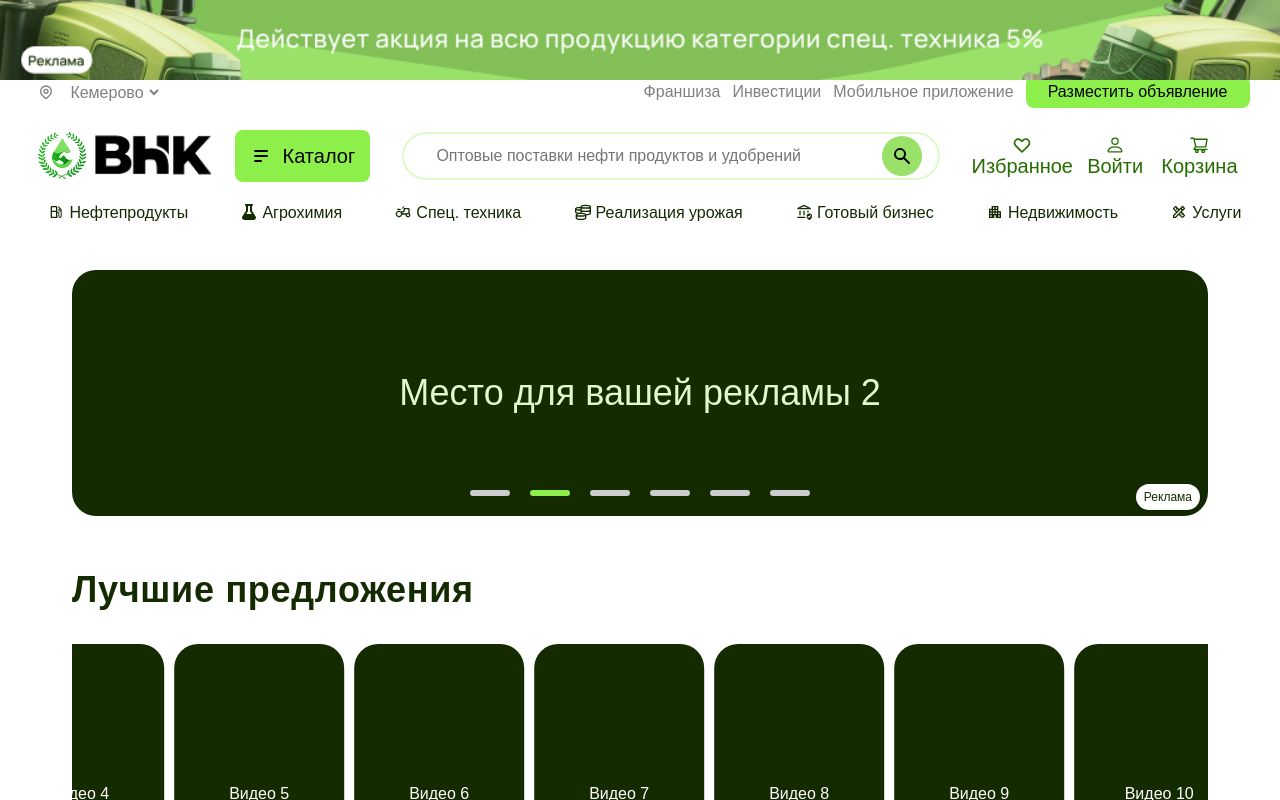
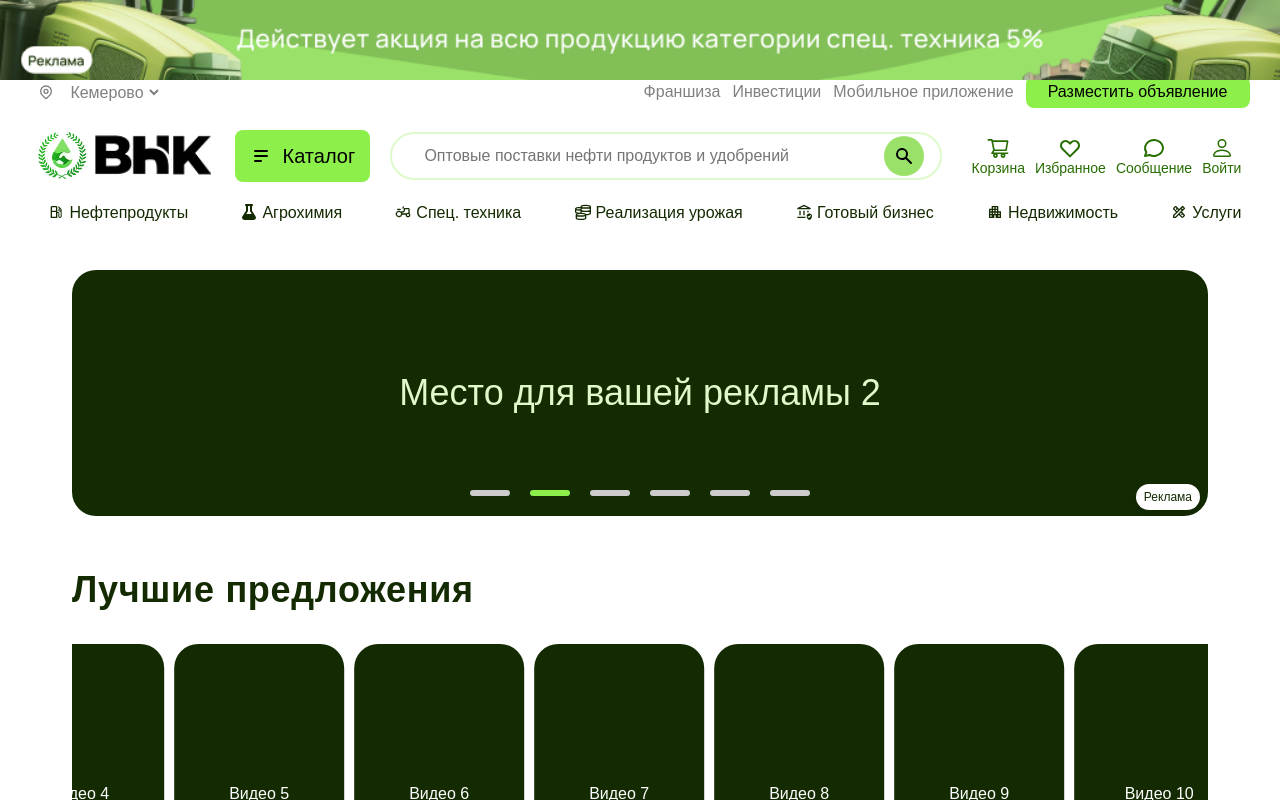
Before and after one commit to ElizavetaZhigunova/vnk, a React (Create React App) app: page / in a window 1280 px wide. Shown: the top 800 px of the page. Built offline with nearby package versions, Linux system fonts and the light colour scheme.

Commit message:
new header

```diff
--- a/src/components/Header.js
+++ b/src/components/Header.js
@@ -17,6 +17,7 @@ import {
   MdOutlineDesignServices,
   MdFavoriteBorder,
 } from "react-icons/md";
+import { TbMessageCircle } from "react-icons/tb";
 import { FaFlask } from "react-icons/fa";
 import { GrMoney } from "react-icons/gr";
 import advertisement from "../assets/images/HedAdv/advertisement.png";
@@ -249,8 +250,20 @@ export default function Header({ SwapPage }) {
             <div className="Icons">
               {isWideScreen && (
                 <div className="Icons-container">
+                  <AiOutlineShoppingCart />
+                  Корзина
+                </div>
+              )}
+              {isWideScreen && (
+                <div className="Icons-container">
                   <HiOutlineHeart />
                   Избранное
+                </div>
+              )}
+              {isWideScreen && (
+                <div className="Icons-container">
+                  <TbMessageCircle />
+                  Сообщение
                 </div>
               )}
               <div
@@ -260,12 +273,6 @@ export default function Header({ SwapPage }) {
                 <BsPerson />
                 Войти
               </div>
-              {isWideScreen && (
-                <div className="Icons-container">
-                  <AiOutlineShoppingCart />
-                  Корзина
-                </div>
-              )}
             </div>
           </div>
 
--- a/src/css/Header.css
+++ b/src/css/Header.css
@@ -172,7 +172,7 @@ font-size: 16px;
     justify-content: space-between;
     align-items: center;
     padding: 0px;
-    gap: 32px;
+    gap: 20px;
 
     min-width: 800px;
     height: 72px;
@@ -252,7 +252,7 @@ font-size: 20px;
 .search-input {
     box-sizing: border-box;
     flex-grow: 1; /* Позволяет input занимать всё доступное пространство */
-    min-width: 0px;
+    min-width: 10px;
     padding: 0 16px; /* Отступы внутри поля ввода */
     border: none; /* Убираем бордер для input */
     border-radius: 32px; /* Чтобы был такой же радиус, как у контейнера */
@@ -305,7 +305,7 @@ flex-direction: row;
 align-items: center;
 padding: 0px;
 
-width: 270px;
+width: 280px;
 height: 72px;
 left: 966px;
 top: 0px;
@@ -322,8 +322,12 @@ top: 0px;
     height: auto; /* Меняем на auto, чтобы контейнер мог расширяться по высоте */
     left: 966px;
     top: 0px;
-    font-size: 20px;
+    font-size: 14px;
     color:#266d00;
+    margin-left: 10px;
+}
+.Icons-container svg{
+    font-size:24px;
 }
 /* >>>>>>>>>>>>>>>>>>>>>>>>>>>>>>>>>>>>>>>>>>>>> */
 
```
